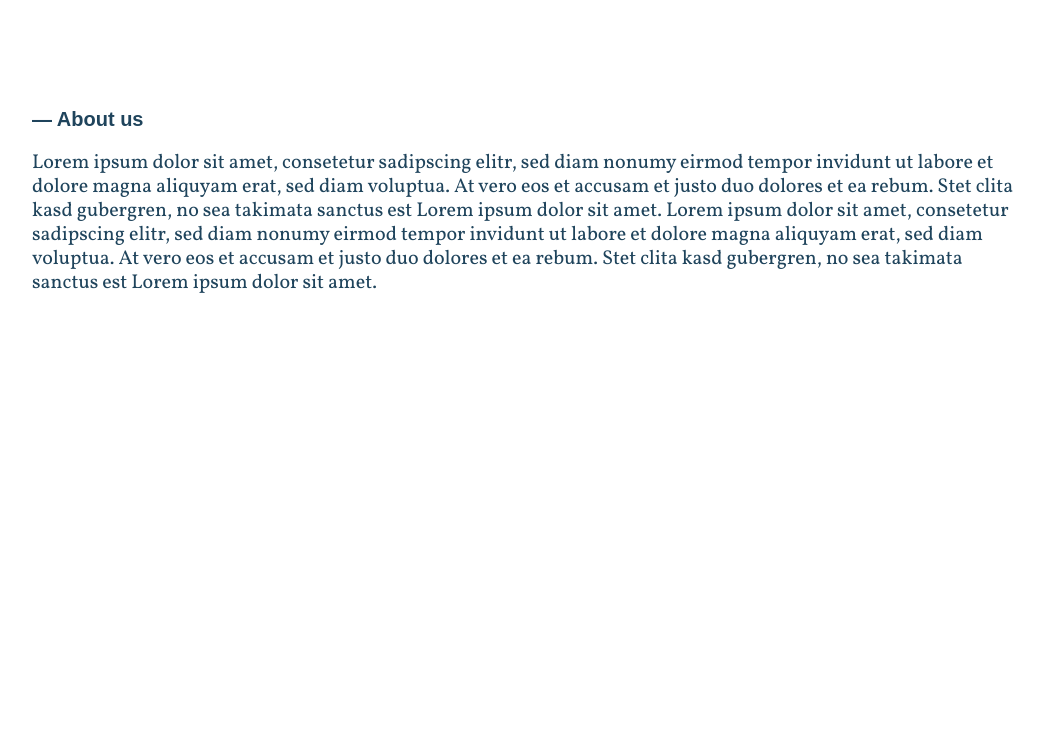
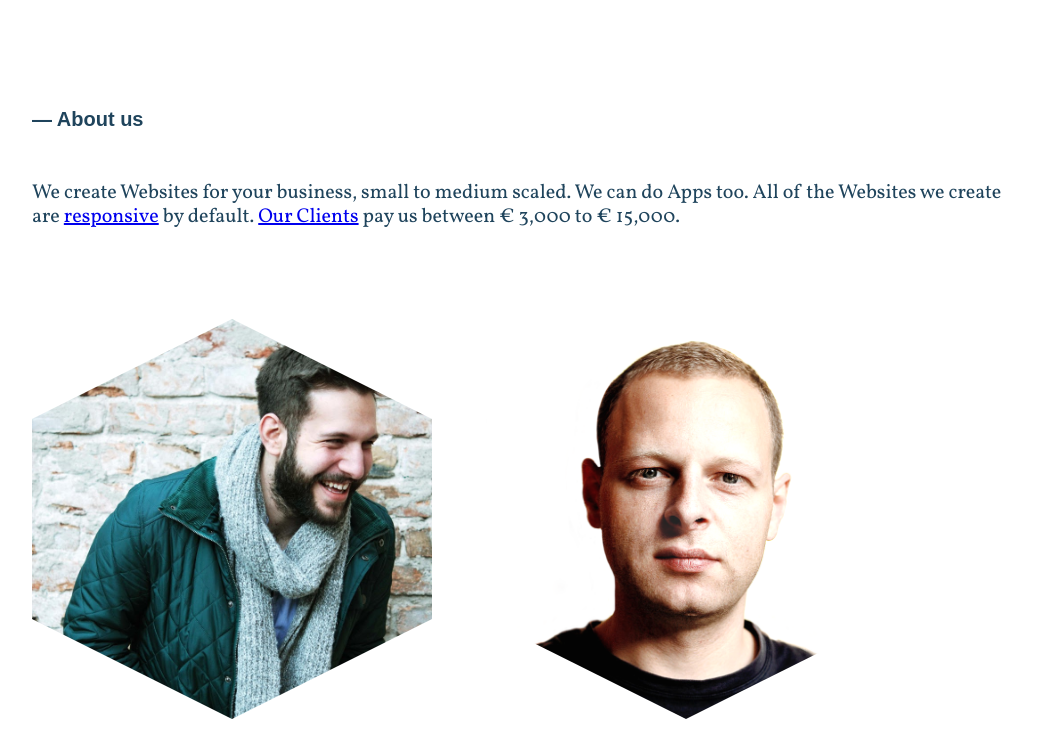
Before and after one commit to DanielEytan/taborsite, a plain HTML site: page index.html in a window 1280 px wide. Shown: the part 523-1279 px from the top of the page, without its empty margins (28-1071 px from the left). Before the commit the page ends 848 px from the top, so only its background shows below. Drawn offline with Linux system fonts and the light colour scheme; a web font is replaced by a local one.

Commit message:
update (#1)
* created .gitignore && added .sass-cache
* minor stuff
* added unsere fratzen hexagon style

```diff
--- a/index.html
+++ b/index.html
@@ -7,7 +7,7 @@
 	<meta name="robots" content="index, follow"/>
 	<meta name="author" content="@danieleytan @klick"/>
 	<base target="_blank" />
-	<title>Links</title>
+	<title>tabor</title>
 	<link href="stylesheets/screen.css" media="screen, projection" rel="stylesheet" type="text/css" />
 	<link rel="shortcut icon" href="/favicon.ico" />
 	<link href='http://fonts.googleapis.com/css?family=Droid+Sans:400,700' rel='stylesheet' type='text/css'>
@@ -28,7 +28,11 @@
 		</header>
 		<section id="wrapper">
 			<h2>&mdash; About us</h2>
-			Lorem ipsum dolor sit amet, consetetur sadipscing elitr, sed diam nonumy eirmod tempor invidunt ut labore et dolore magna aliquyam erat, sed diam voluptua. At vero eos et accusam et justo duo dolores et ea rebum. Stet clita kasd gubergren, no sea takimata sanctus est Lorem ipsum dolor sit amet. Lorem ipsum dolor sit amet, consetetur sadipscing elitr, sed diam nonumy eirmod tempor invidunt ut labore et dolore magna aliquyam erat, sed diam voluptua. At vero eos et accusam et justo duo dolores et ea rebum. Stet clita kasd gubergren, no sea takimata sanctus est Lorem ipsum dolor sit amet.
+			<p>We create Websites for your business, small to medium scaled. We can do Apps too. All of the Websites we create are <a href="#">responsive</a> by default. <a href="#">Our Clients</a> pay us between € 3,000 to € 15,000.</p>
+		</section>
+		<section id="wrapper">
+			<img class="ava" src="images/ds.jpg" alt="">
+			<img class="ava" src="images/ms.png" alt="">
 		</section>
 	</body>
 	</html>
--- a/sass/screen.scss
+++ b/sass/screen.scss
@@ -78,10 +78,26 @@ section {
 	padding: 30px 60px;
 	width:1000px;
 	&#wrapper {
-		img {
-			max-width: 200px;
-			max-height: 400px;
-
+		// img {
+		// 	max-width: 200px;
+		// 	max-height: 400px;
+		// }
+		img.ava {
+			width: 40%;
+			height: auto;
+			margin-right: 5%;
+			-webkit-clip-path: polygon(
+				50% 0, 100% 25%, 100% 75%, 50% 100%, 0 75%, 0 25%
+				);
+			-moz-clip-path: polygon(
+				50% 0, 100% 25%, 100% 75%, 50% 100%, 0 75%, 0 25%
+				);
+			-ms-clip-path: polygon(
+				50% 0, 100% 25%, 100% 75%, 50% 100%, 0 75%, 0 25%
+				);
+			clip-path: polygon(
+				50% 0, 100% 25%, 100% 75%, 50% 100%, 0 75%, 0 25%
+				);
 		}
 	}
 }
```
Also changed, not shown: images/ds.jpg (added), images/ms.png (added), stylesheets/screen.css, 1 other file.
